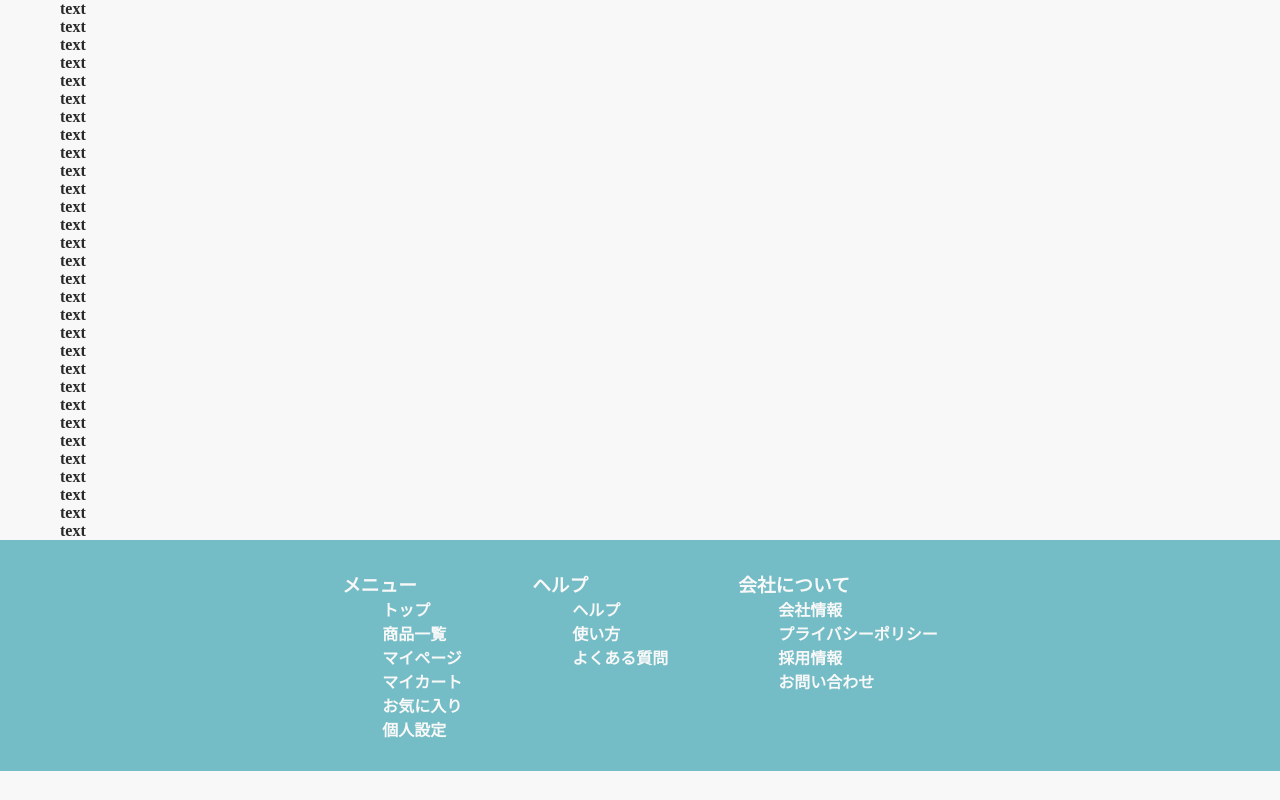
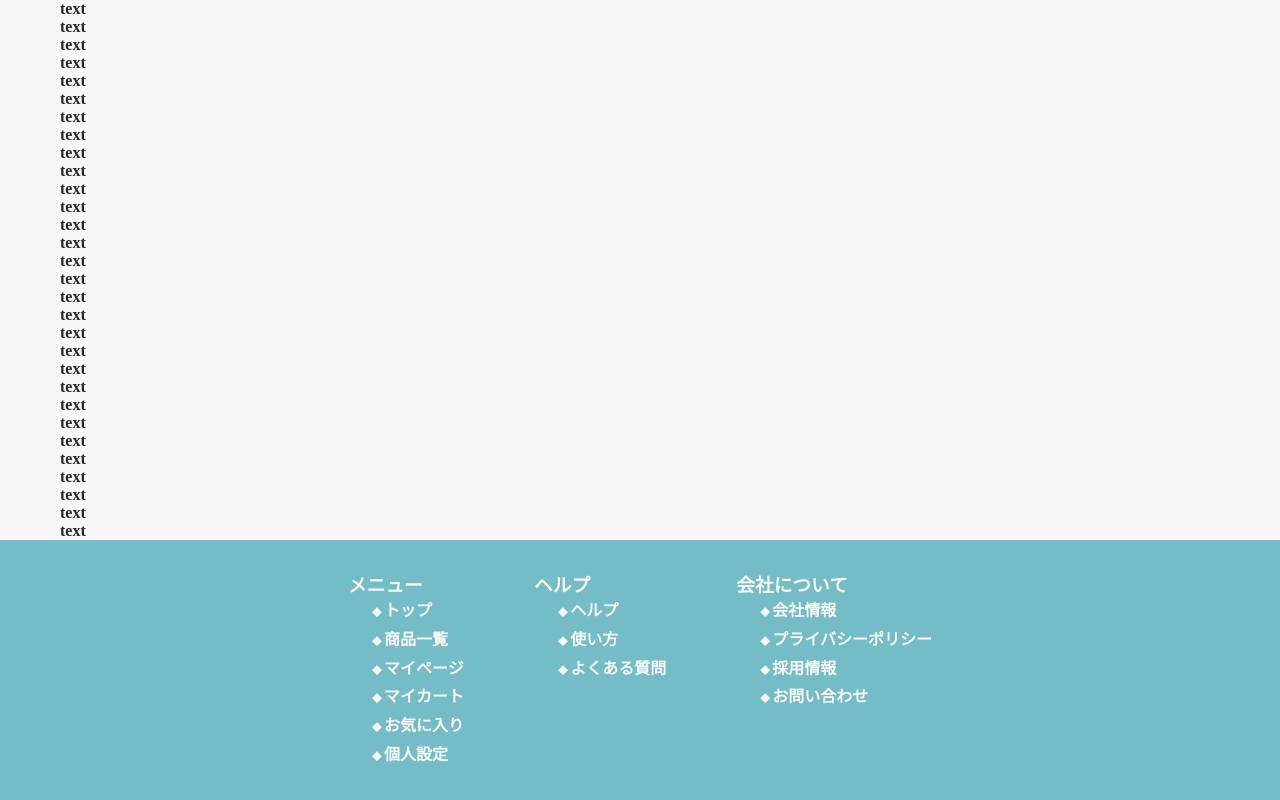
Before and after one commit to korisu07/EC_Site_Portfolio, a Next.js app: page / in a window 1280 px wide. Shown: the part 484-1284 px from the top of the page. Before the commit the page ends 1255 px from the top, so only its background shows below. Built offline with nearby package versions, Linux system fonts and the light colour scheme; no server answers.

Commit message:
[refactor] スタイル設定の書き方をscssに変更／記述を整理

```diff
--- a/src/styles/globals/Globals.scss
+++ b/src/styles/globals/Globals.scss
@@ -21,17 +21,13 @@
   --color-light-blue: #a9e9ed;
   --color-middle-blue: #74bdc6;
   --color-dark-blue: #07889b;
-}
 
-@media (prefers-color-scheme: dark) {
-  :root {
+  @media (prefers-color-scheme: dark) {
     --background: #282828;
     --font-color: #f6f6f6;
   }
-}
 
-@media (min-width: 550px) {
-  :root {
+  @media (min-width: 550px) {
     --font-size-h1: 32px;
     --font-size-default: 16px;
     --header-title-width: 220px;
@@ -53,6 +49,12 @@ body {
   font-size: var(--font-size-default);
 }
 
+html {
+  @media (prefers-color-scheme: dark) {
+    color-scheme: dark;
+  }
+}
+
 body {
   color: var(--font-color);
   background: var(--background);
@@ -67,9 +69,3 @@ ul li,
 ol li {
   list-style-type: none;
 }
-
-@media (prefers-color-scheme: dark) {
-  html {
-    color-scheme: dark;
-  }
-}
--- a/src/styles/globals/Layout.module.scss
+++ b/src/styles/globals/Layout.module.scss
@@ -41,10 +41,8 @@
   line-height: var(--header-title-height);
   text-align: left;
   padding-left: 15px;
-}
 
   @media (min-width: 550px) {
-  .layout header h1 {
     padding-left: 20px;
   }
 }
@@ -72,32 +70,31 @@
 .layout header nav ul li {
   display: block;
   width: 20%;
-}
-.layout header nav ul li:last-child {
-  border-right: none;
-}
 
-.layout header nav ul li a {
+  a {
     display: flex;
     align-items: center;
     height: var(--header-nav-height);
-}
 
-.layout header nav ul li a > span {
+    > span {
       display: block;
       width: 100%;
       line-height: 1.5em;
       height: 1.5em;
       border-right: 1px solid var(--color-middle-blue);
     }
+  }
 
-.layout header nav ul li:last-child a > span {
+  a:hover {
+    color: var(--color-light-blue);
+    background-color: var(--color-middle-blue);
+  }
+
+  &:last-child {
+    a > span {
       border-right: none;
     }
-
-.layout header nav ul li a:hover {
-  color: var(--color-light-blue);
-  background-color: var(--color-middle-blue);
+  }
 }
 
 .layout main {
@@ -116,6 +113,10 @@
 .layout footer .container {
   width: max-content;
   margin: 0 auto;
+
+  @media (min-width: 501px) {
+    margin: 0 auto;
+  }
 }
 
 .layout footer .content {
@@ -124,89 +125,83 @@
   flex-wrap: wrap;
   justify-content: space-between;
   padding: 0 30px;
+
+  @media (min-width: 350px) {
+    padding: 0 40px;
+  }
+
+  @media (min-width: 425px) {
+    padding: 0 50px;
+  }
+
+  @media (min-width: 470px) {
+    padding: 0 55px;
+  }
+
+  @media (min-width: 501px) {
+    width: 100%;
+    padding: 0;
+  }
+
+  @media (min-width: 581px) {
+    padding: 0 30px;
+  }
+}
+
+.layout footer ul {
+  @media (min-width: 501px) {
+    display: block;
+    list-style-type: none;
+    width: initial;
+  }
 }
 
 .layout footer ul li {
   margin-left: 1.5em;
-  list-style-position: inside;
-  list-style-type: square;
+  font-size: 1rem;
+  line-height: 1.8;
+
+  &::before {
+    content: '◆';
+    display: inline-block;
+    font-size: 0.6em;
+    margin-right: 2.5px;
+    line-height: 1.8;
+    user-select: none;
   }
 
-.layout footer ul li::marker {
-  margin-right: 0;
+  @media (min-width: 501px) {
+    display: block;
+    list-style: none;
+  }
 }
 
 .layout footer .footerMenu + .footerMenuSpace {
   height: 20px;
+
+  @media (min-width: 501px) {
+    width: 10px;
+    height: 100px;
+  }
+
+  @media (min-width: 581px) {
+    width: 30px;
+  }
+
+  @media (min-width: 631px) {
+    width: 8vw;
+  }
+
+  @media (min-width: 701px) {
+    width: 70px;
+  }
 }
 
 .layout footer .footerMenu {
   padding-left: 5px;
   padding-bottom: 15px;
-}
 
-@media (min-width: 350px) {
-  .layout footer .content {
-    padding: 0 40px;
+  @media (min-width: 501px) {
+    padding: 0;
   }
 }
-
-@media (min-width: 425px) {
-  .layout footer .content {
-    padding: 0 50px;
-  }
-}
-
-@media (min-width: 470px) {
-  .layout footer .content {
-    padding: 0 55px;
-  }
-}
-
-@media (min-width: 501px) {
-  .layout footer .container {
-    margin: 0 auto;
-  }
-  .layout footer .content {
-    width: 100%;
-    padding: 0;
-  }
-  .layout footer .footerMenu {
-    padding: 0;
-  }
-  .layout footer .footerMenu + .footerMenuSpace {
-    width: 10px;
-    height: 100px;
-  }
-  .layout footer ul {
-    display: block;
-    list-style-type: none;
-    width: initial;
-  }
-  .layout footer ul li {
-    display: block;
-    list-style: none;
-    padding-left: 1em;
-  }
-}
-
-@media (min-width: 581px) {
-  .layout footer .content {
-    padding: 0 30px;
-  }
-  .layout footer .footerMenu + .footerMenuSpace {
-    width: 30px;
-  }
-}
-
-@media (min-width: 631px) {
-  .layout footer .footerMenu + .footerMenuSpace {
-    width: 8vw;
-  }
-}
-
-@media (min-width: 701px) {
-  .layout footer .footerMenu + .footerMenuSpace {
-    width: 70px;
-  }
-}
```
Lines whose indentation alone changed are shown as unchanged.
